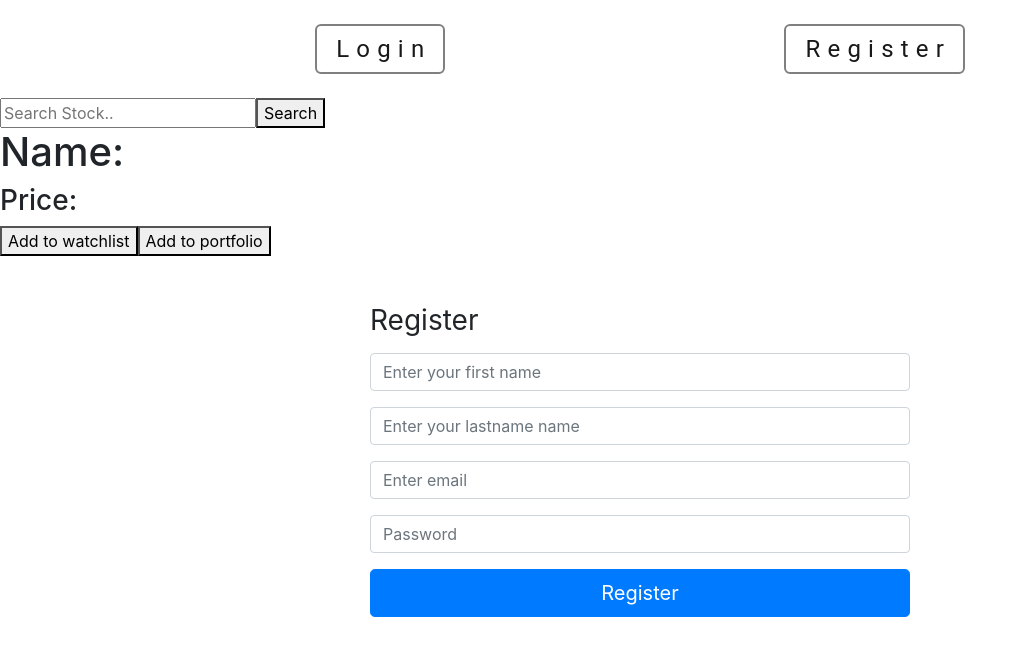
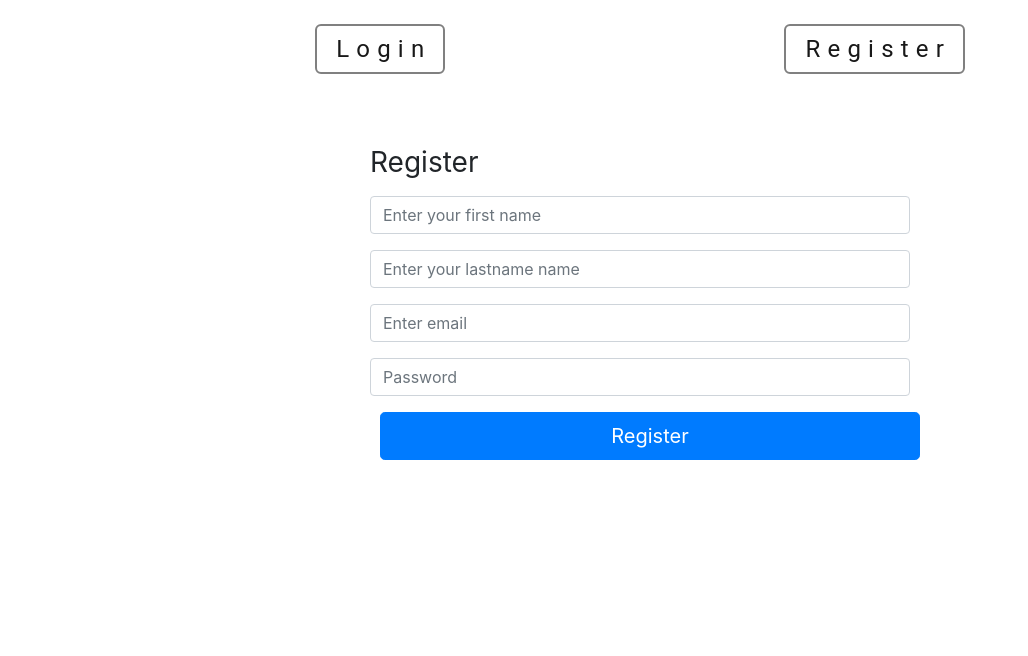
Before and after one commit to achman1729/quantplay-react-client, a React (Create React App) app: page /register in a window 1280 px wide. Shown: the top 656 px of the page, without its empty margins (0-1028 px from the left). Built offline with nearby package versions, Linux system fonts and the light colour scheme; what pondjs would draw is missing.

Commit message:
removed posts moved index to search

```diff
--- a/src/Components/App.jsx
+++ b/src/Components/App.jsx
@@ -7,6 +7,7 @@ import Header from "./Header"
 import Login from "./Login"
 import Register from "./Register"
 import Profile from "./Profile"
+import SearchBar from './Search'
 
 function App() {
   return (
@@ -17,6 +18,7 @@ function App() {
         <Route exact path="/watchlist" component={Watchlist} />
         <Route exact path="/portfolio" component={Portfolio} />
         <Route exact path="/post" component={Post} />
+        <Route exact path="/search" component={SearchBar} />
         <Route exact path="/login" component={Login} />
         <Route exact path="/register" component={Register} />
         <Route exact path="/profile" component={Profile} />
--- a/src/Components/Header.jsx
+++ b/src/Components/Header.jsx
@@ -1,7 +1,6 @@
 import React, { Component } from 'react'
 import { NavLink, withRouter } from "react-router-dom"
 import "../Stylesheets/Header.scss"
-import SearchBar from './Search'
 
 class Header extends Component {
 
@@ -49,13 +48,6 @@ class Header extends Component {
                 Portfolio
                 </NavLink>
                 <NavLink
-                activeClassName="navbar__link--active"
-                className="navbar__link"
-                to="/post"
-                >
-                Post
-                </NavLink>
-                <NavLink
                 exact
                 className="navbar__link"
                 to="/profile"
@@ -78,7 +70,6 @@ class Header extends Component {
                 <nav className="header">
                     {localStorage.usertoken ? userLink : loginReglink}
                 </nav>
-                <SearchBar />
             </div>
         )
     }
--- a/src/Components/Login.jsx
+++ b/src/Components/Login.jsx
@@ -32,7 +32,7 @@ class Login extends Component {
                     alert(res.error)
 
                 } else {
-                    this.props.history.push(`/profile`)
+                    this.props.history.push(`/search`)
                 }
         })
             .catch(error => {
--- a/src/Components/Search.jsx
+++ b/src/Components/Search.jsx
@@ -1,5 +1,6 @@
 import React, { useState, useEffect } from 'react'
 import Axios from 'axios'
+import "../Stylesheets/Search.scss"
 
 export default function Search() {
     const token = "token=cb0fa4bee45c5b25e4b7cdc1c74b3e54dd75720e"
@@ -23,6 +24,14 @@ export default function Search() {
     const onSubmit = (e) => {
         e.preventDefault()
         // constructing the API string
+        Axios.get(`${tiingoApi + symbol}?${token}`)
+        .then(res => {
+            console.log(res.data.name)
+            setName(res.data.name)
+        })
+        .catch(error => {
+            console.log(error)
+        })
         Axios.get(`${tiingoApi + symbol}/prices?startDate=${date}&format=json&&${token}`)
             .then(response => {
                 console.log(response.data[0].close)
@@ -31,26 +40,20 @@ export default function Search() {
             .catch(error => {
                 console.log(error)
             })
-        Axios.get(`${tiingoApi + symbol}?${token}`)
-        .then(res => {
-            console.log(res.data.name)
-            setName(res.data.name)
-        })
-        .catch(error => {
-            console.log(error)
-        })
     }
 
     return (
-        <div>
-            <form className="search-bar" onSubmit={onSubmit}>
-                <input type="text" id="search" name="search" placeholder="Search Stock.." onChange={onChange} />
-                <button>Search</button>
-            </form>
-            <div>
-                <h1>Name: {name}</h1><h3>Price: {price}</h3>
-                <button>Add to watchlist</button>
-                <button>Add to portfolio</button>
+        <div className="search-container">
+            <div className="form-group">
+                <form className="search-bar" onSubmit={onSubmit}>
+                    <input className="form-control" type="text" id="search" name="search" placeholder="Search Stock.." onChange={onChange} />
+                    <button className="btn btn-dark">Search</button>
+                </form>
+                <div className="search-card">
+                    <h1>Name: <span>{name}</span></h1><h3>Price: <span>{price}</span></h3>
+                </div>
+                <button className="btn btn-primary">Add to watchlist</button>
+                <button className="btn btn-success">Add to portfolio</button>
             </div>
         </div>
     )
--- /dev/null
+++ b/src/Stylesheets/Search.scss
@@ -0,0 +1,22 @@
+.search-container{
+    display: flex;
+    width: 100%;
+    justify-content: center;
+    font-family: 'Roboto', sans-serif;
+}
+
+.search-card{
+    margin-top: 10vh;
+    margin-left: 1.2vw;
+    margin-bottom: 1.5vh;
+}
+
+.search-bar{
+    margin-top: 5vh;
+}
+
+.btn{
+    margin:10px;
+}
+
+span{color:orange;}
```
Also changed, not shown: src/Components/setupProxy.js (deleted, +0 -11 lines).
